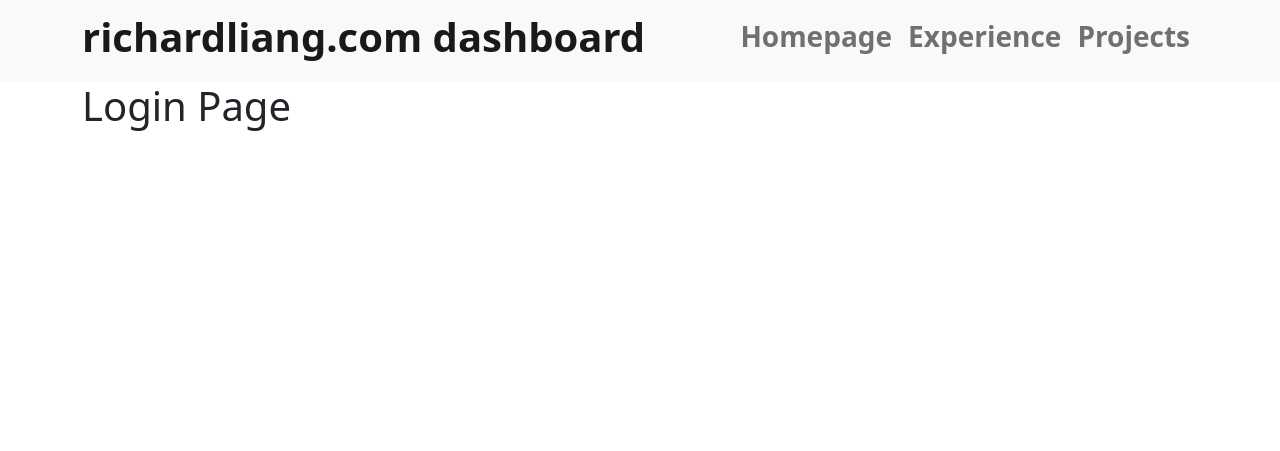
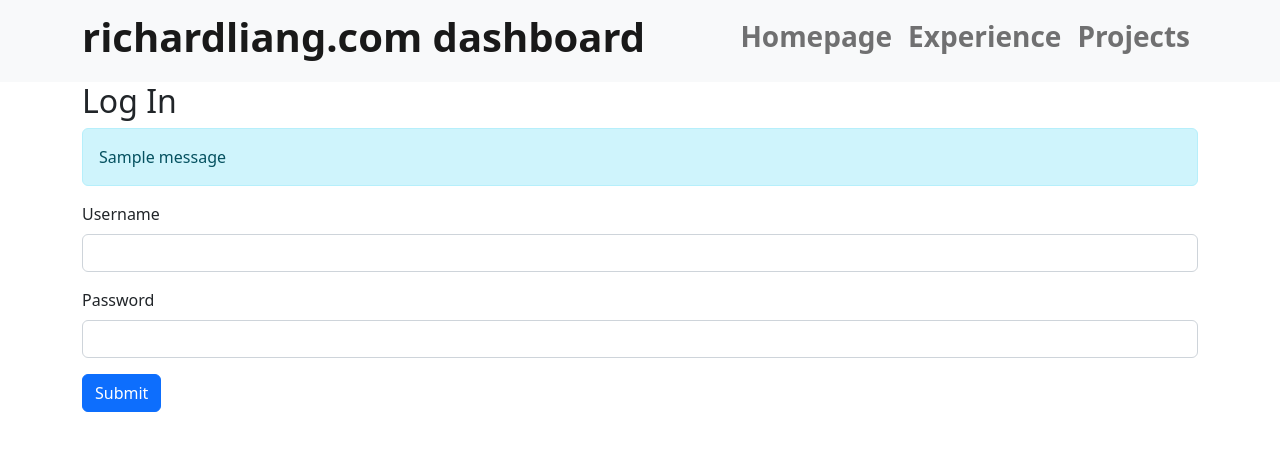
Before and after one commit to rliang88/richardliang.com-dashboard, a Python web app: template flask_app/templates/login.html in a window 1280 px wide. Shown: the top 451 px of the page. Run offline with Jinja, Linux system fonts and the light colour scheme; the template is opened without the code that fills it, so the values that code supplies are empty, except form fields; one stand-in notice (Sample message) is shown; form fields are guessed from the names that the template uses.

Commit message:
fdev: login template complete

```diff
--- a/flask_app/templates/login.html
+++ b/flask_app/templates/login.html
@@ -1,4 +1,56 @@
 {% extends "header.html" %}
 {% block content %}
-<h1>Login Page</h1>
+<div class="row">
+    <div class="col">
+        <h2>Log In</h2>
+    </div>
+</div>
+<div class="row">
+    <div class="col">
+        <!-- FLASHED MESSAGES -->
+        {% with messages = get_flashed_messages() %}
+        {% if messages %}
+            {% for message in messages %}
+                <div class="alert alert-info">
+                    {{ message }}
+                </div>
+            {% endfor %}
+        {% endif %}
+        {% endwith %}
+
+        <!-- LOGIN FORM -->
+        <form action="" method="post">
+            <!-- CSRF token -->
+            {{form.csrf_token}}
+            <!-- USERNAME -->
+            <div class="mb-3">
+                {{ form.username.label(class="form-label") }}
+                {{ form.username(class="form-control") }}
+
+                {% if form.username.errors %}
+                    <div class="alert alert-warning" role="alert">
+                        {% for error in form.username.errors %}
+                            <span>{{ error }}</span>
+                        {% endfor %}
+                    </div>
+                {% endif %}
+            </div>
+            <!-- PASSWORD -->
+            <div class="mb-3">
+                {{ form.password.label(class="form-label") }}
+                {{ form.password(class="form-control") }}
+
+                {% if form.password.errors %}
+                    <div class="alert alert-warning" role="alert">
+                        {% for error in form.password.errors %}
+                            <span>{{ error }}</span>
+                        {% endfor %}
+                    </div>
+                {% endif %}
+            </div>
+
+            {{ form.submit(class="btn btn-primary") }}
+        </form>
+    </div>
+</div>
 {% endblock %}
--- a/flask_app/users/routes.py
+++ b/flask_app/users/routes.py
@@ -22,7 +22,7 @@ users_blueprint = Blueprint("users", __name__)
 @users_blueprint.route("/login", methods=["GET", "POST"])
 def login():
     if current_user.is_authenticated:
-        return redirect(url_for("homepage_blueprint.index"))
+        return redirect(url_for("homepage.index"))
 
     login_form = LoginForm()
     if login_form.validate_on_submit():
@@ -31,9 +31,9 @@ def login():
             user.password, login_form.password.data
         ):
             login_user(user)
-            return redirect(url_for("homepage_blueprint.index"))
+            return redirect(url_for("homepage.index"))
         else:
             flash("username or password incorrect")
-            return redirect(url_for("users_blueprint.login"))
+            return redirect(url_for("users.login"))
 
     return render_template("login.html", form=login_form)
```
Also changed, not shown: flask_app/__init__.py (+6 -5 lines).
